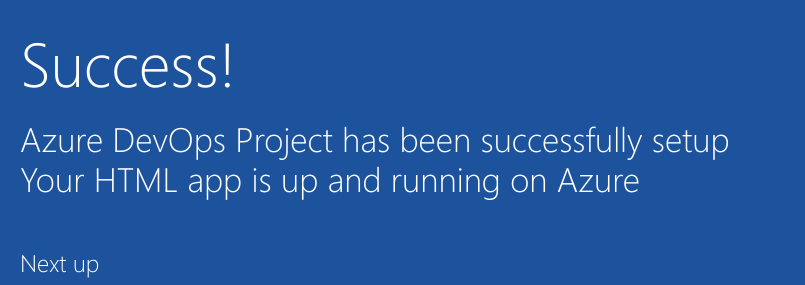
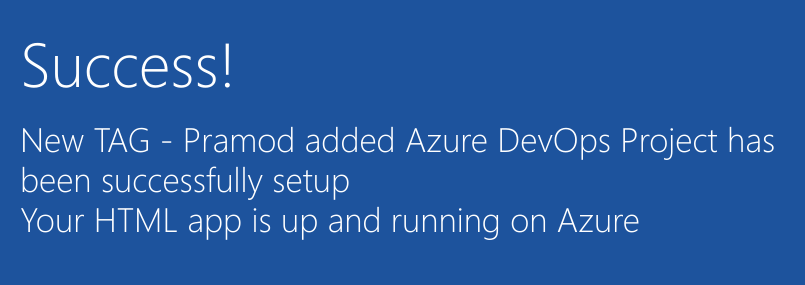
Before and after one commit to pramod-palaksha/Castle, a plain HTML site: page index.html in a window 1280 px wide. Shown: the part 352-637 px from the top of the page, 205-1010 px from the left. Drawn offline with Linux system fonts and the light colour scheme.

Commit message:
Index file is updated

```diff
--- a/index.html
+++ b/index.html
@@ -19,7 +19,7 @@
         </div>
             <div class="content-body">
                 <div class="success-text">Success!</div>
-                <div class="description line-1"> Azure DevOps Project has been successfully setup</div>
+                <div class="description line-1"> New TAG - Pramod added Azure DevOps Project has been successfully setup</div>
                 <div class="description line-2"> Your HTML app is up and running on Azure</div>
                 <div class="next-steps-container">
                     <div class="next-steps-header">Next up</div>
```
